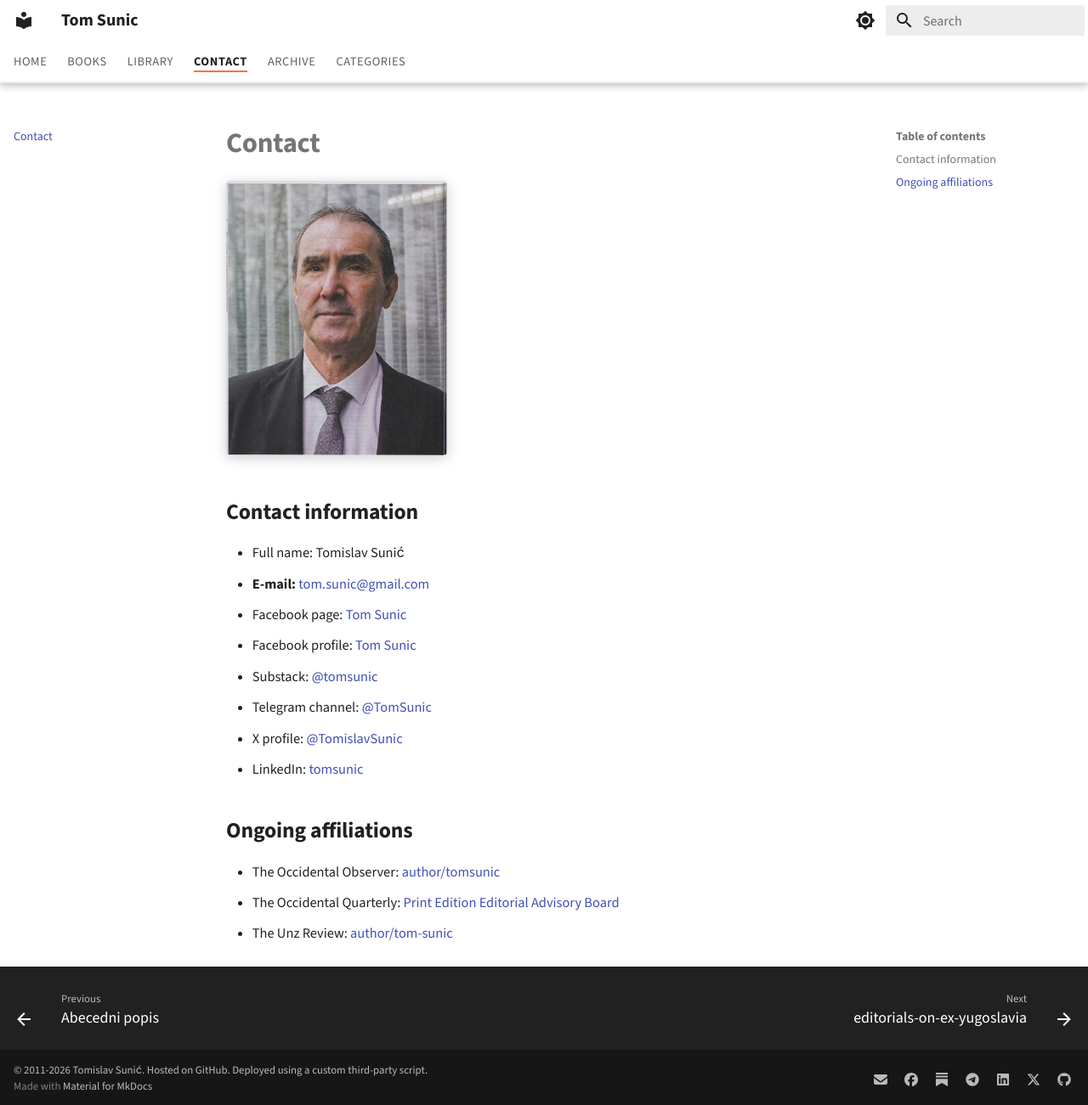
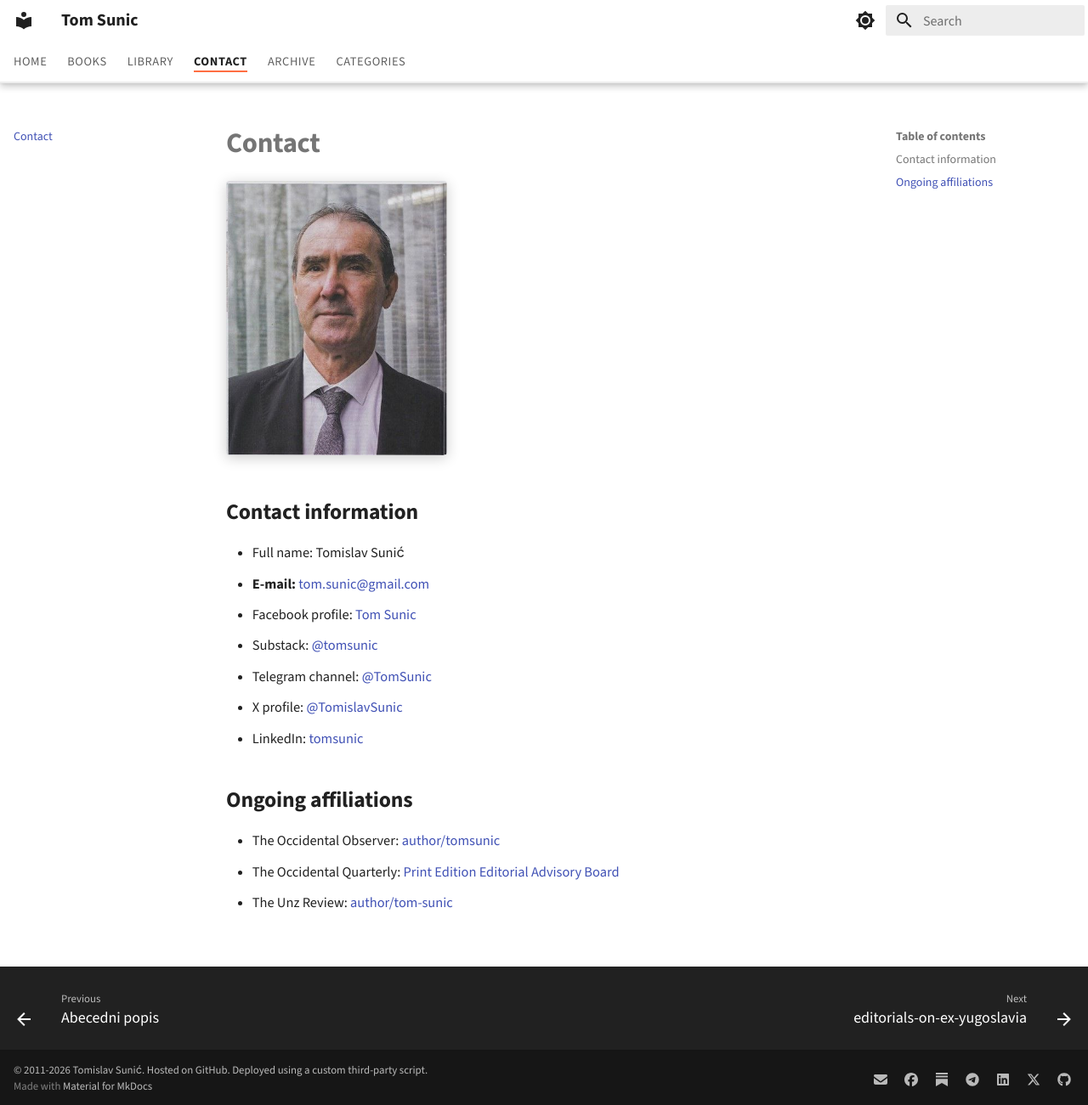
Before and after one commit to tomsunic/www, an MkDocs documentation site: the page built from docs/contact.md, in a window 1280 px wide and 1301 px high. Shown: the whole window at 85% size. Built offline with MkDocs 1.6.1 and Material for MkDocs 9.7.7, drawn with Linux system fonts in a browser that asks for light colours.

Commit message:
Drop the Facebook page link from Contact
Co-Authored-By: Claude Opus 5 (1M context) <noreply@anthropic.com>

```diff
--- a/docs/contact.md
+++ b/docs/contact.md
@@ -13,7 +13,6 @@ authors:
 
 - Full name: Tomislav Sunić
 - **E-mail:** <tom.sunic@gmail.com>
-- Facebook page: [Tom Sunic](https://www.facebook.com/tomsunicofficial/)
 - Facebook profile: [Tom Sunic](https://www.facebook.com/profile.php?id=100008876267009)
 - Substack: [@tomsunic](https://substack.com/@tomsunic)
 - Telegram channel: [@TomSunic](https://t.me/Tom)
```
